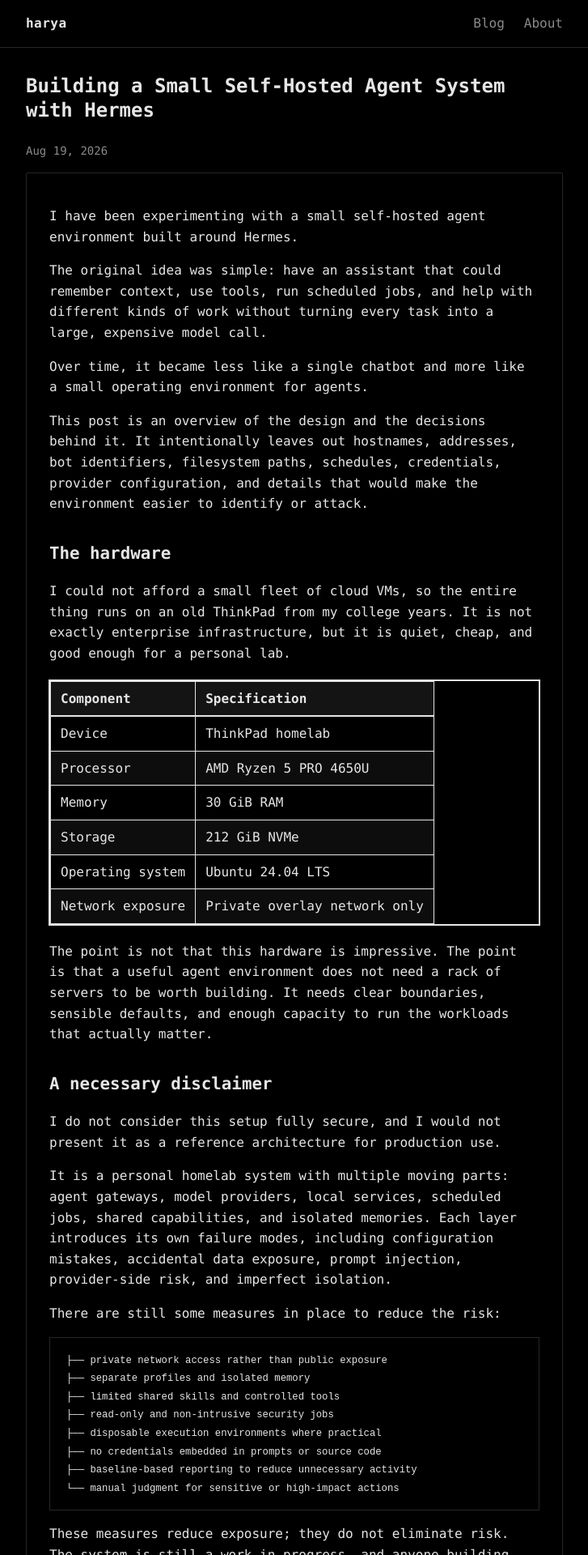
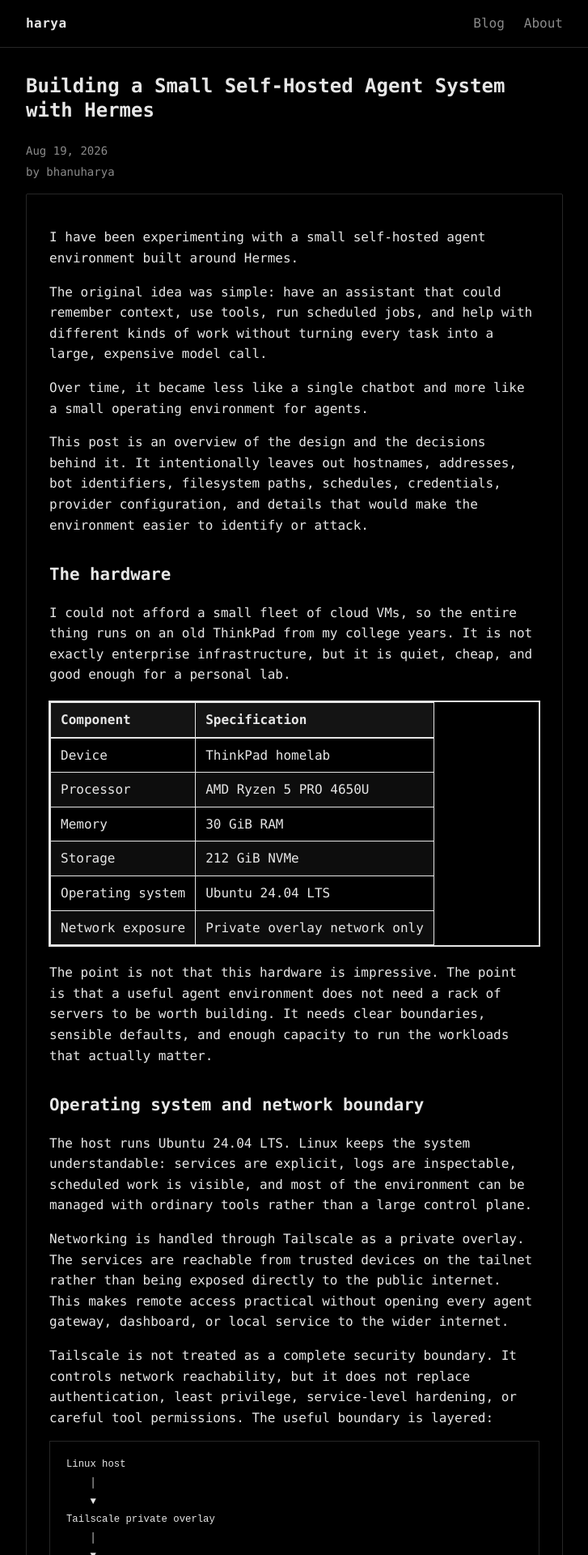
Before and after one commit to bhanuharya/bhanuharya.github.io, a Jekyll site: the page built from _posts/2026-08-19-building-a-small-self-hosted-agent-system-with-hermes.md, in a window 1280 px wide. Shown: the top 1920 px of the page at 81% size, without its empty margins (276-1003 px from the left). Built offline with Jekyll 4.4.1, drawn with Linux system fonts in a browser that asks for light colours; some of the changed text lies outside the part shown.

Commit message:
Document Linux and Tailscale topology; add post author byline

````diff
--- a/_layouts/post.html
+++ b/_layouts/post.html
@@ -5,6 +5,7 @@ layout: default
   <header class="post-header">
     <h1 class="post-title">{{ page.title | escape }}</h1>
     <time class="post-date" datetime="{{ page.date | date_to_xmlschema }}">{{ page.date | date: '%b %-d, %Y' }}</time>
+    {% if page.author %}<p class="post-author">by {{ page.author }}</p>{% endif %}
   </header>
   <div class="post-content">
     {{ content }}
--- a/_posts/2026-08-19-building-a-small-self-hosted-agent-system-with-hermes.md
+++ b/_posts/2026-08-19-building-a-small-self-hosted-agent-system-with-hermes.md
@@ -2,6 +2,7 @@
 layout: post
 title: "Building a Small Self-Hosted Agent System with Hermes"
 date: 2026-08-19
+author: bhanuharya
 tags: [agents, self-hosting, automation, security]
 ---
 
@@ -27,6 +28,48 @@ I could not afford a small fleet of cloud VMs, so the entire thing runs on an ol
 | Network exposure | Private overlay network only |
 
 The point is not that this hardware is impressive. The point is that a useful agent environment does not need a rack of servers to be worth building. It needs clear boundaries, sensible defaults, and enough capacity to run the workloads that actually matter.
+
+## Operating system and network boundary
+
+The host runs Ubuntu 24.04 LTS. Linux keeps the system understandable: services are explicit, logs are inspectable, scheduled work is visible, and most of the environment can be managed with ordinary tools rather than a large control plane.
+
+Networking is handled through Tailscale as a private overlay. The services are reachable from trusted devices on the tailnet rather than being exposed directly to the public internet. This makes remote access practical without opening every agent gateway, dashboard, or local service to the wider internet.
+
+Tailscale is not treated as a complete security boundary. It controls network reachability, but it does not replace authentication, least privilege, service-level hardening, or careful tool permissions. The useful boundary is layered:
+
+```text
+Linux host
+    │
+    ▼
+Tailscale private overlay
+    │
+    ▼
+allowlisted gateways and services
+    │
+    ▼
+profile isolation · authentication · tool constraints
+```
+
+The network setup is intentionally unremarkable. There is no need for a public-facing agent endpoint for this kind of personal system, so public exposure is disabled and access stays inside the private overlay.
+
+The topology is roughly:
+
+```text
+trusted device
+      │
+      │  encrypted Tailscale connection
+      ▼
+private overlay network
+      │
+      ▼
+Linux homelab host
+      ├── Hermes gateways and bot profiles
+      ├── local web interfaces
+      ├── scheduled security jobs
+      └── supporting services and containers
+```
+
+The host can still reach the ordinary network for updates, package downloads, and selected external APIs. The important distinction is that outbound connectivity is not the same as inbound public exposure. Services are bound and allowlisted deliberately, while the overlay provides the path for trusted remote access.
 
 ## A necessary disclaimer
 
--- a/assets/css/style.css
+++ b/assets/css/style.css
@@ -333,7 +333,13 @@ main.wrap {
   color: var(--muted);
   font-size: 0.875rem;
   font-style: normal;
-  margin-bottom: 1rem;
+  margin-bottom: 0.25rem;
+}
+
+.post-author {
+  color: var(--muted);
+  font-size: 0.875rem;
+  margin: 0 0 1rem;
 }
 
 .ascii-head {
````
